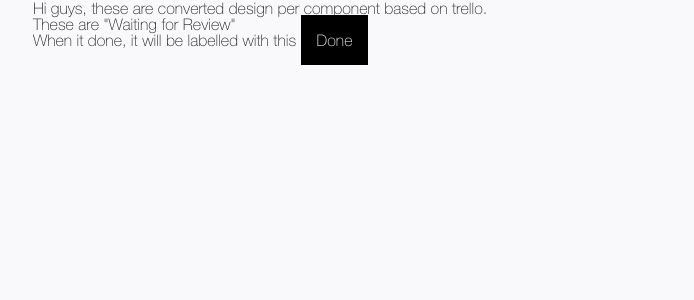
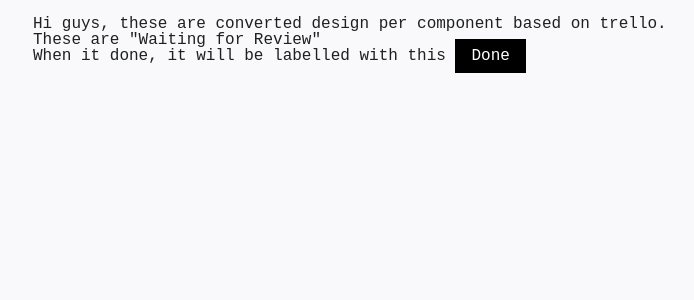
Before and after one commit to eighthijr/labelleescape, a Jekyll site: the page built from index.html, in a window 1280 px wide. Shown: the top 300 px of the page, without its empty margins (143-837 px from the left). Built offline with Jekyll 4.4.1, drawn with Linux system fonts in a browser that asks for light colours.

Commit message:
Update labelleescape.scss

```diff
--- a/_sass/labelleescape.scss
+++ b/_sass/labelleescape.scss
@@ -54,6 +54,9 @@
 // This style is temporary, will be deleted when the project is done
 .trello {
   @extend .wrapper;
+  padding: $spacer;
+
+  font-family: monospace;
 }
 
 $white: #fff;
@@ -62,7 +65,7 @@ $green: #28a745;
 $red:   #dc3545;
 
 .component-status {
-  padding:          $spacer;
+  padding:          $spacer/2 $spacer;
 
   color:            $white;
   background-color: $black;
```
